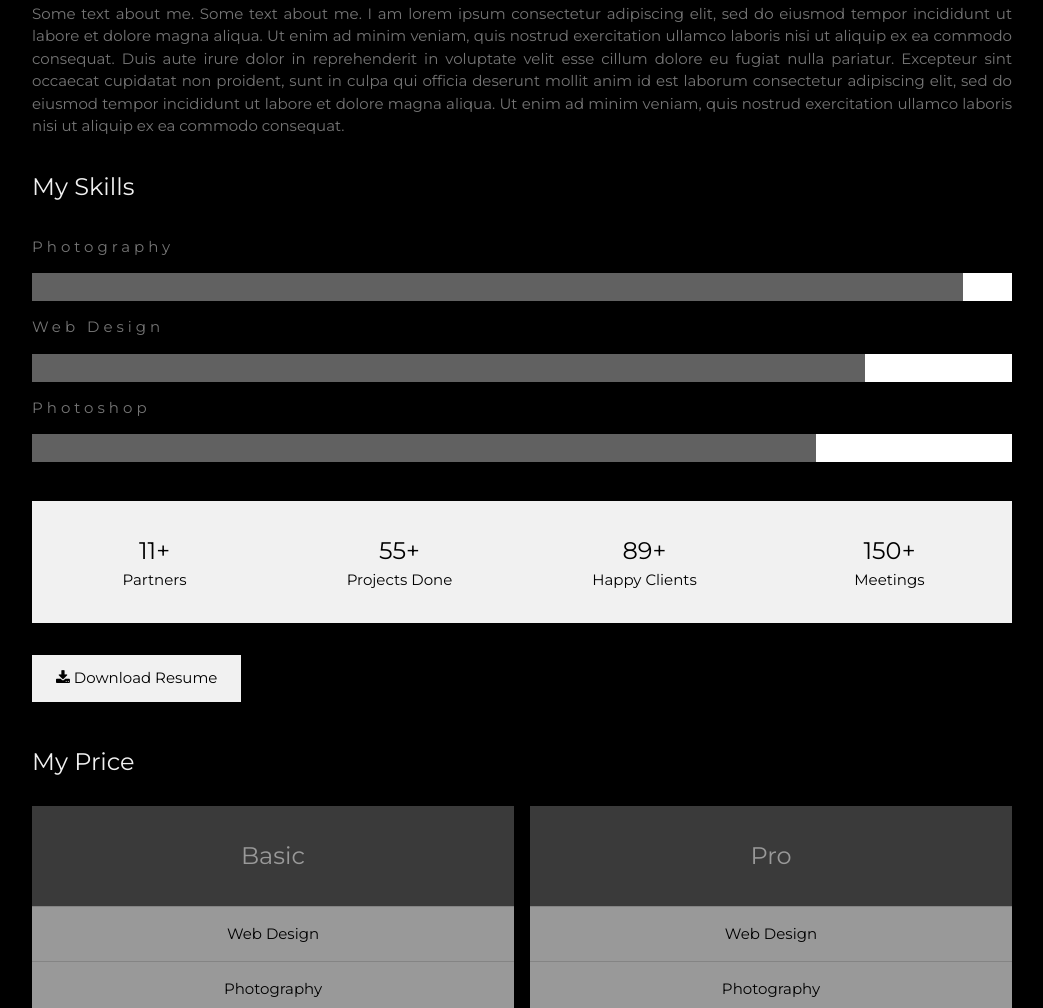
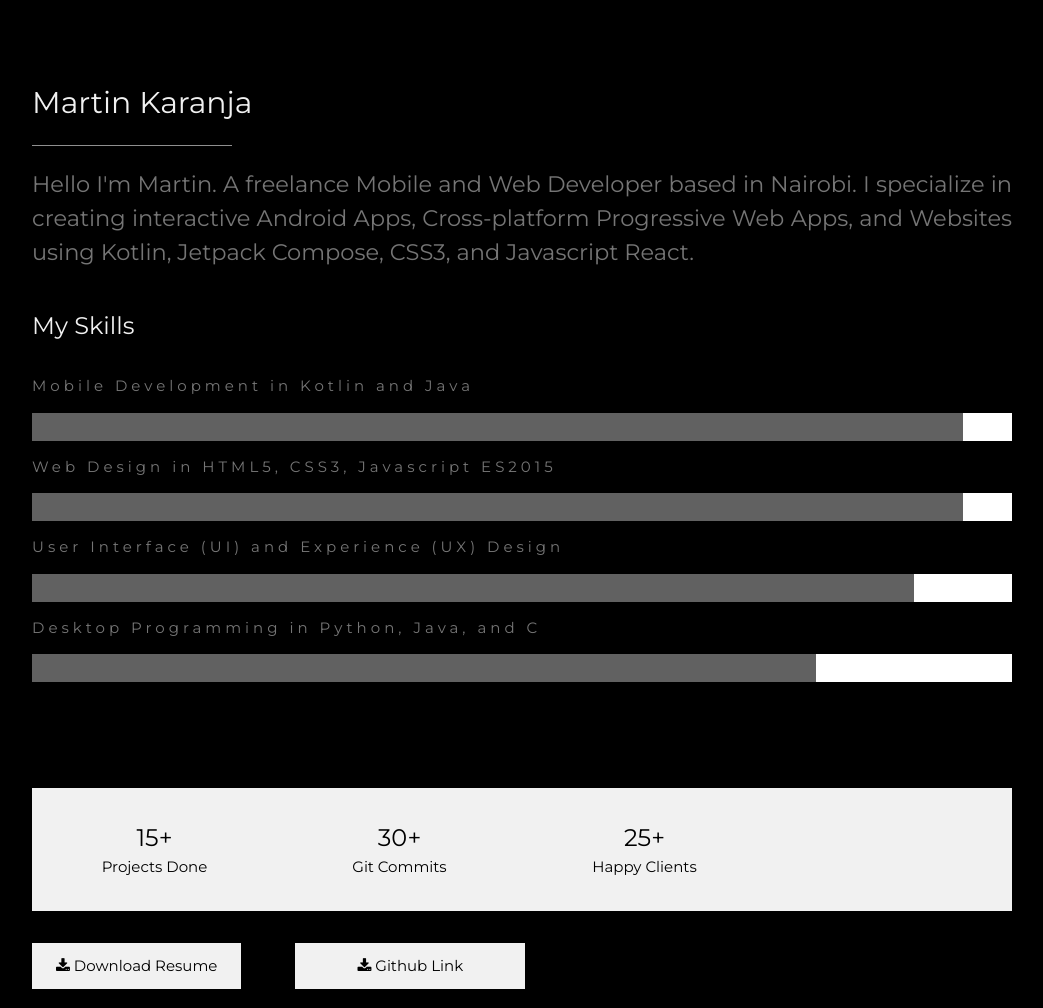
Before and after one commit to martyn-su/martyn-su.github.io, a plain HTML site: page portfolio copy.html in a window 1280 px wide. Shown: the part 1247-2255 px from the top of the page, without its empty margins (183-1226 px from the left). Drawn offline with nearby package versions, Linux system fonts and the light colour scheme.

Commit message:
Update portfolio copy.html

```diff
--- a/portfolio copy.html
+++ b/portfolio copy.html
@@ -48,7 +48,7 @@
     <!-- Icon Bar (Sidebar - hidden on small screens) -->
     <nav class="w3-sidebar w3-bar-block w3-small w3-hide-small w3-center">
         <!-- Avatar image in top left corner -->
-        <img src="kj.jpg" style="width:100%">
+        <img src="mart.jpg" style="width:100%">
 
         <a href="#" class="w3-bar-item w3-button w3-padding-large w3-black">
             <i class="fa fa-home w3-xxlarge"></i>
@@ -83,59 +83,72 @@
         <!-- Header/Home -->
         <header class="w3-container w3-padding-32 w3-center w3-black" id="home">
             <h1 class="w3-jumbo"><span class="w3-hide-small">I'm</span> Martin Karanja</h1>
-            <p>Mobile and Web Developer.</p>
-            <img src="mart.jpg" alt="boy" class="w3-image" width="992" height="1108">
+            <p style="font-size: 1.5em;">Mobile and Web Developer.</p>
+            <img src="kj.jpg" alt="boy" class="w3-image" width="992" height="992">
         </header>
 
         <!-- About Section -->
         <div class="w3-content w3-justify w3-text-grey w3-padding-64" id="about">
-            <h2 class="w3-text-light-grey">My Name</h2>
+            <h2 class="w3-text-light-grey">Martin Karanja</h2>
             <hr style="width:200px" class="w3-opacity">
-            <p>Some text about me. Some text about me. I am lorem ipsum consectetur adipiscing elit, sed do eiusmod
-                tempor incididunt ut labore et dolore magna aliqua. Ut enim ad minim veniam, quis nostrud exercitation
-                ullamco laboris nisi ut aliquip
-                ex ea commodo consequat. Duis aute irure dolor in reprehenderit in voluptate velit esse cillum dolore eu
-                fugiat nulla pariatur. Excepteur sint occaecat cupidatat non proident, sunt in culpa qui officia
-                deserunt mollit anim id est laborum consectetur
-                adipiscing elit, sed do eiusmod tempor incididunt ut labore et dolore magna aliqua. Ut enim ad minim
-                veniam, quis nostrud exercitation ullamco laboris nisi ut aliquip ex ea commodo consequat.
+            <p style="font-size: 1.5em;">Hello I'm Martin. A freelance Mobile and Web Developer based in Nairobi. I specialize in creating interactive Android Apps, Cross-platform Progressive Web Apps, and Websites using Kotlin, Jetpack Compose, CSS3, and Javascript React.
             </p>
             <h3 class="w3-padding-16 w3-text-light-grey">My Skills</h3>
-            <p class="w3-wide">Photography</p>
+            <p class="w3-wide">Mobile Development in Kotlin and Java</p>
             <div class="w3-white">
                 <div class="w3-dark-grey" style="height:28px;width:95%"></div>
             </div>
-            <p class="w3-wide">Web Design</p>
+            <p class="w3-wide">Web Design in HTML5, CSS3, Javascript ES2015</p>
             <div class="w3-white">
-                <div class="w3-dark-grey" style="height:28px;width:85%"></div>
+                <div class="w3-dark-grey" style="height:28px;width:95%"></div>
             </div>
-            <p class="w3-wide">Photoshop</p>
+            <p class="w3-wide">
+                User Interface (UI) and Experience (UX) Design</p>
+            <div class="w3-white">
+                <div class="w3-dark-grey" style="height:28px;width:90%"></div>
+            </div>
+
+            <p class="w3-wide">
+                Desktop Programming in Python, Java, and C</p>
             <div class="w3-white">
                 <div class="w3-dark-grey" style="height:28px;width:80%"></div>
-            </div><br>
+            </div><br><br><br><br>
 
             <div class="w3-row w3-center w3-padding-16 w3-section w3-light-grey">
                 <div class="w3-quarter w3-section">
-                    <span class="w3-xlarge">11+</span><br>
-                    Partners
-                </div>
-                <div class="w3-quarter w3-section">
-                    <span class="w3-xlarge">55+</span><br>
+                    <span class="w3-xlarge">15+</span><br>
                     Projects Done
                 </div>
                 <div class="w3-quarter w3-section">
-                    <span class="w3-xlarge">89+</span><br>
+                    <span class="w3-xlarge">30+</span><br>
+
+                    Git Commits
+                </div>
+                <div class="w3-quarter w3-section">
+                    <span class="w3-xlarge">25+</span><br>
                     Happy Clients
                 </div>
-                <div class="w3-quarter w3-section">
+              <!--<div class="w3-quarter w3-section">
                     <span class="w3-xlarge">150+</span><br>
                     Meetings
-                </div>
+                </div> -->
             </div>
 
-            <button class="w3-button w3-light-grey w3-padding-large w3-section">
-                <i class="fa fa-download"></i> Download Resume
-            </button>
+            <div style="float:left; ">
+                <button class="w3-button w3-light-grey w3-padding-large w3-section" style="margin-right:50px;">
+                    <i class="fa fa-download"></i> Download Resume
+                </button>
+                <a href="https://github.com/martyn-su">
+                    <button class="w3-button w3-light-grey w3-padding-large w3-section" style="width:230px">
+                        <i class="fa fa-download"></i> Github Link
+                    </button>
+                </a>
+
+
+            </div>
+            <div style="clear:left;">
+
+            </div>
 
             <!-- Grid for pricing tables -->
             <h3 class="w3-padding-16 w3-text-light-grey">My Price</h3>
```
